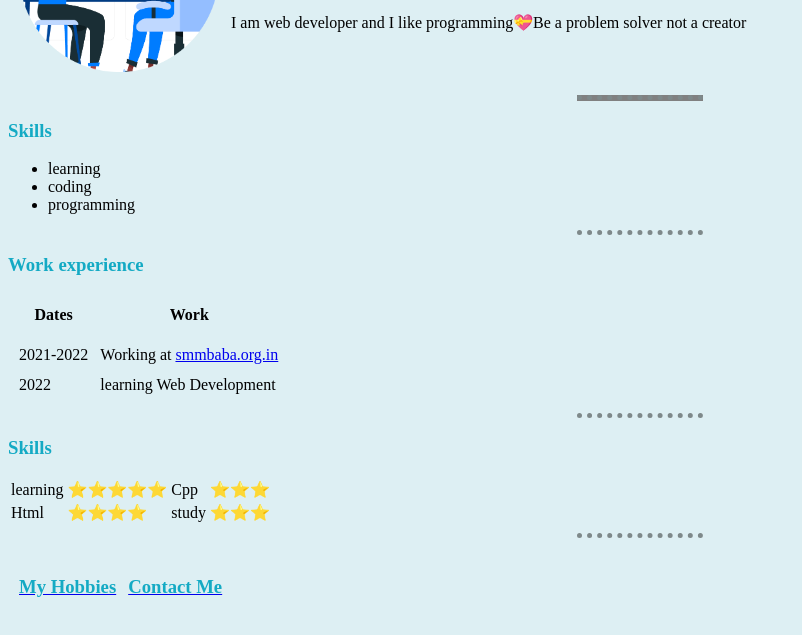
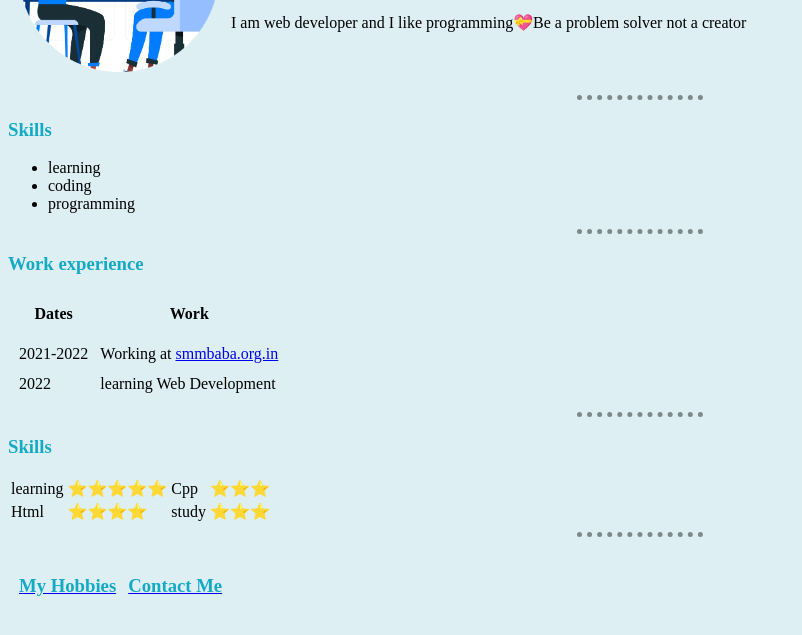
Before and after one commit to Vighu04/cv, a plain HTML site: page index.html in a window 1280 px wide. Shown: the part 147-782 px from the top of the page, without its empty margins (0-802 px from the left). Drawn offline with Linux system fonts and the light colour scheme.

Commit message:
Update index.html

```diff
--- a/index.html
+++ b/index.html
@@ -26,7 +26,7 @@
         </td>
       </tr>
     </table>
-    <hr size="3" noshade />
+    <hr>
     <h3>Skills</h3>
     <ul>
       <li>learning</li>
```
